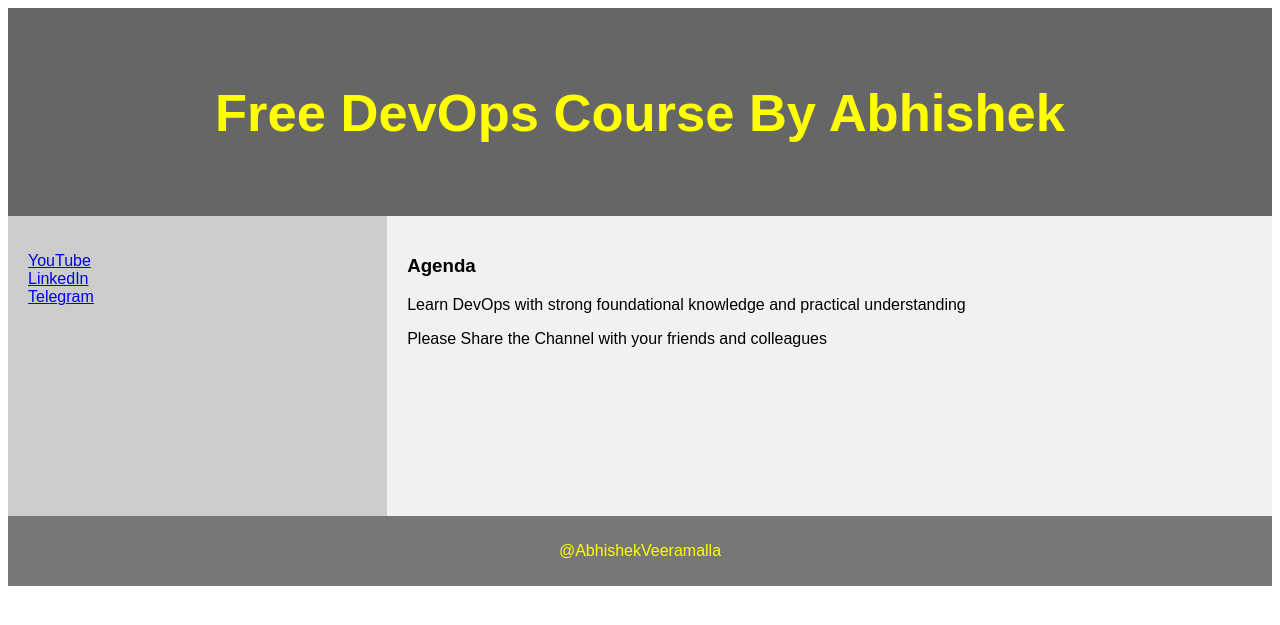
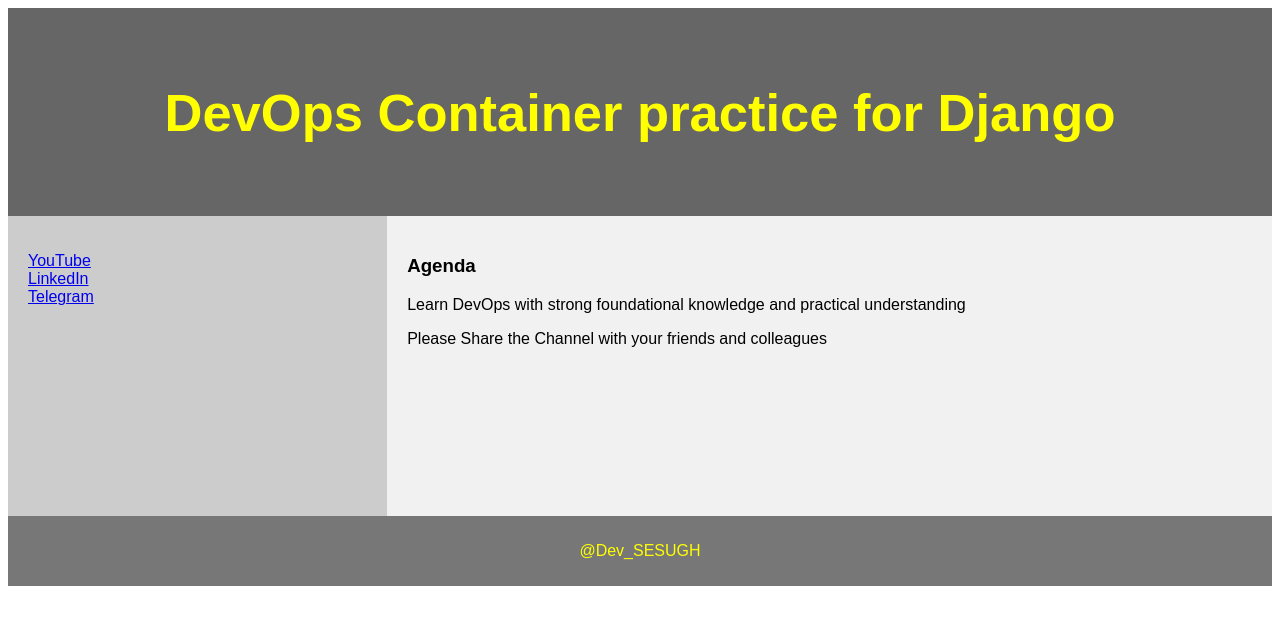
Before and after one commit to SESUGH-OPS/Docker-Zero-toHero, a Django app: page /demo/ in a window 1280 px wide. Shown: the top 625 px of the page. Run offline with Django 4.2, Linux system fonts and the light colour scheme.

Commit message:
feature:Edited web page content for production

```diff
--- a/examples/python-web-app/devops/demo/templates/demo_site.html
+++ b/examples/python-web-app/devops/demo/templates/demo_site.html
@@ -73,7 +73,7 @@ footer {
 
 
 <header>
-  <h2>Free DevOps Course By Abhishek</h2>
+  <h2>DevOps Container practice for Django</h2>
 </header>
 
 <section>
@@ -93,7 +93,7 @@ footer {
 </section>
 
 <footer>
-  <p>@AbhishekVeeramalla</p>
+  <p>@Dev_SESUGH</p>
 </footer>
 
 </body>
```
